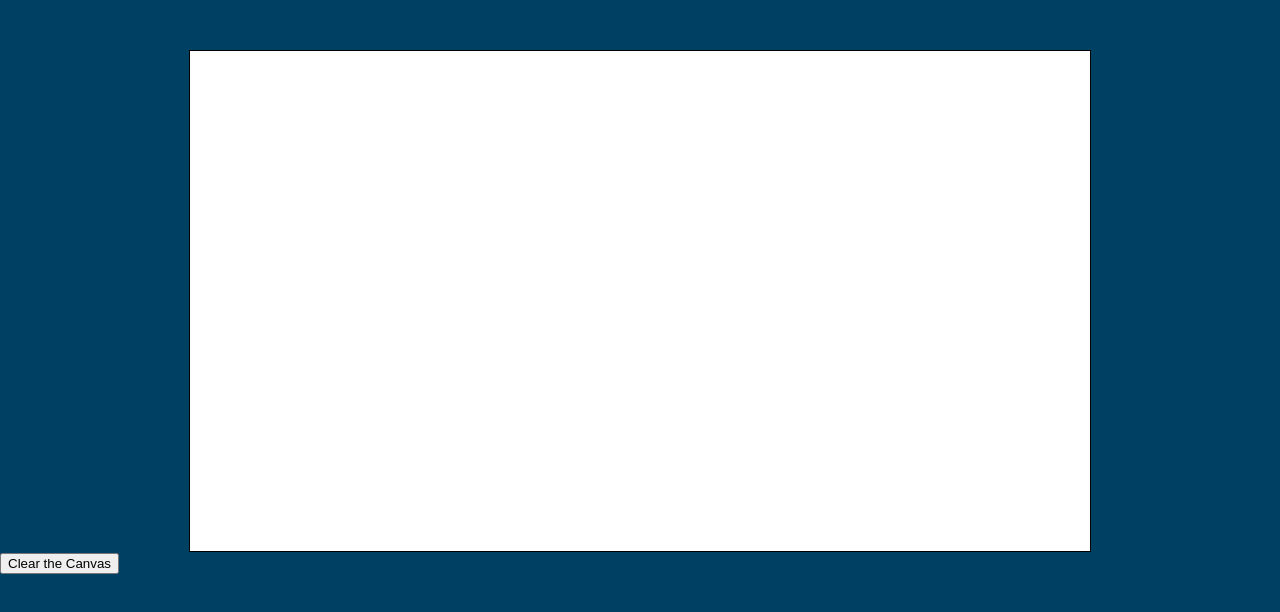
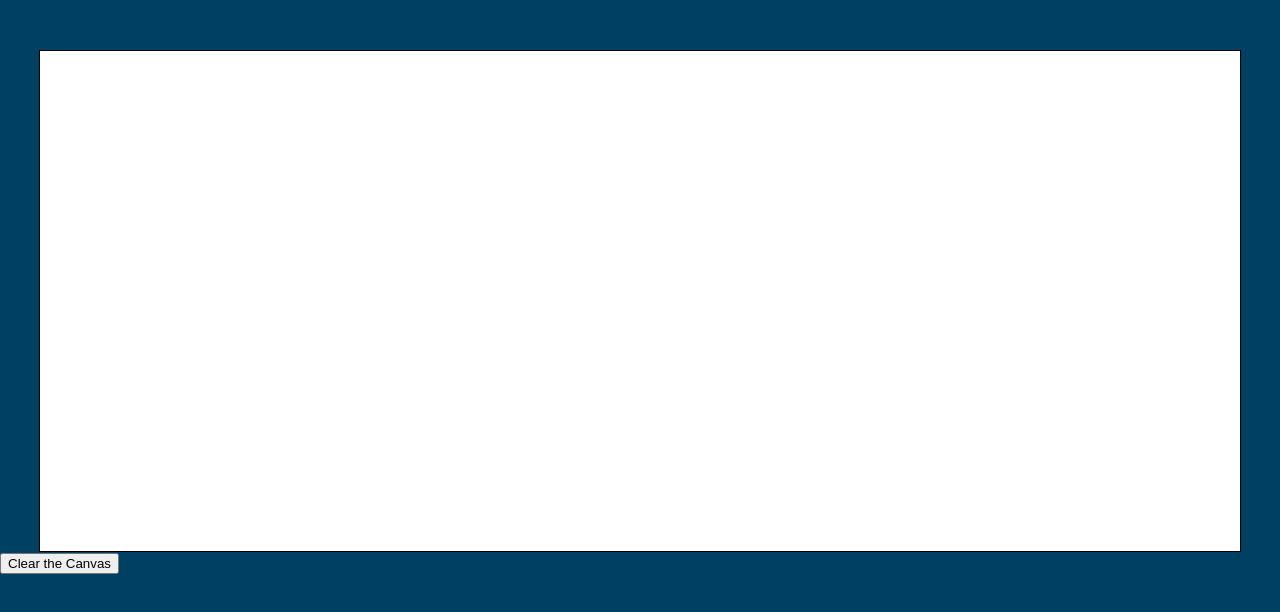
Before and after one commit to JohnPalmgren/react-paint, a React (Create React App) app: page / in a window 1280 px wide. Shown: the top 612 px of the page. Built offline with nearby package versions, Linux system fonts and the light colour scheme.

Commit message:
adjusted width

```diff
--- a/src/App.css
+++ b/src/App.css
@@ -10,6 +10,6 @@ body {
   margin: 50px auto 0 auto;
   background-color: #fff;
   border: 1px solid black;
-  width: 900px;
+  width: 1200px;
   height: 500px;
 }
--- a/src/components/Canvas.js
+++ b/src/components/Canvas.js
@@ -59,7 +59,7 @@ const Canvas = (props) => {
       onMouseUp={endDrawing}
       onMouseMove={draw}
       ref={canvasRef}
-      width={"900px"}
+      width={"1200px"}
       height={"500px"}
     />
   );
```
